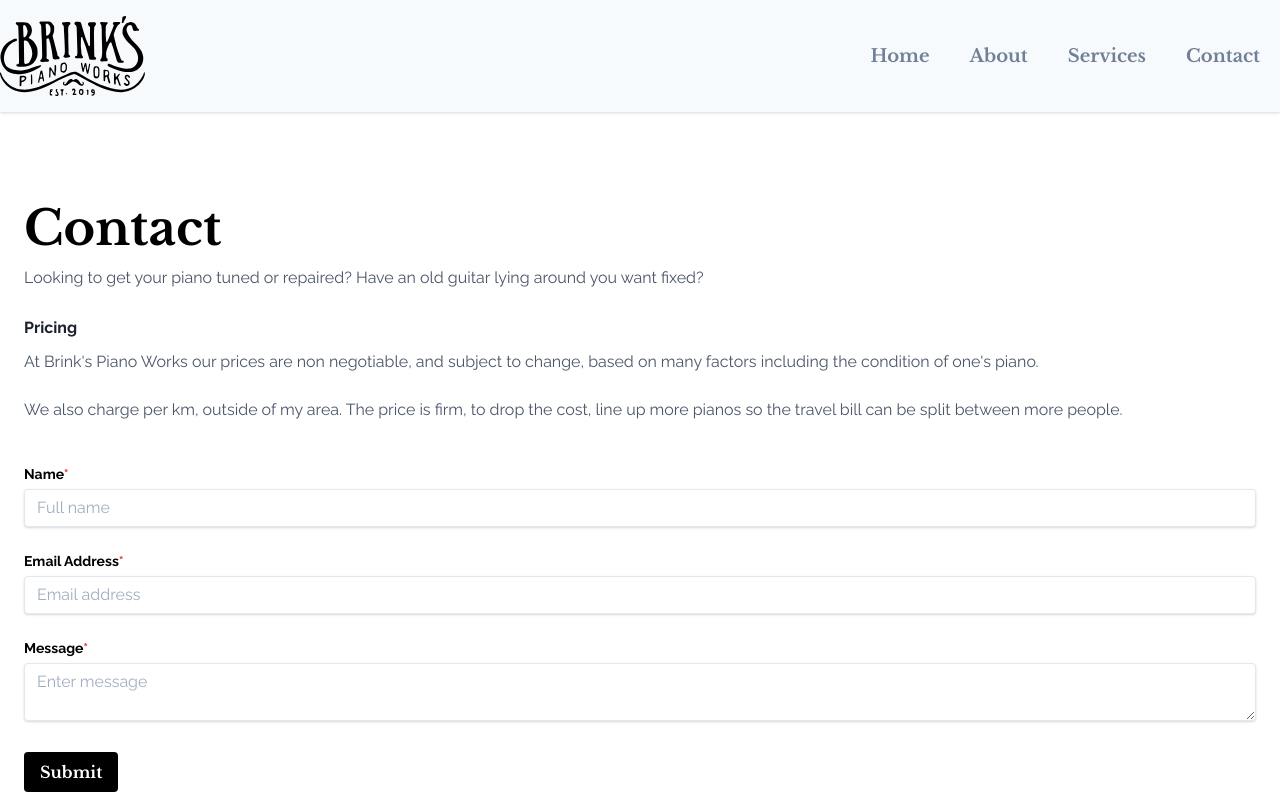
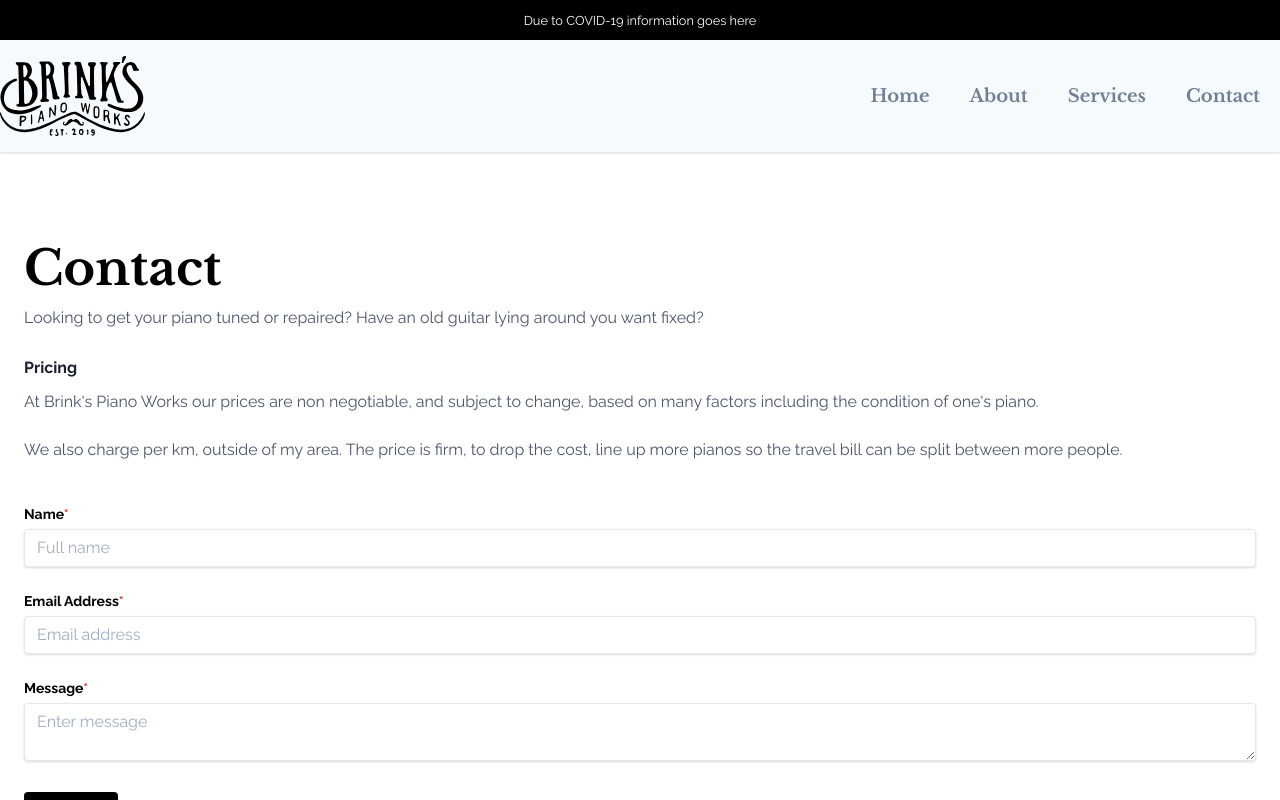
Before and after one commit to colbygarland/brinks-piano, a Nuxt app: page /contact in a window 1280 px wide. Shown: the top 800 px of the page. Built offline with nearby package versions, Linux system fonts and the light colour scheme.

Commit message:
Added covid banner

```diff
--- /dev/null
+++ b/components/CovidBanner.vue
@@ -0,0 +1,7 @@
+<template>
+  <div class="bg-primary px-2 py-2">
+    <p class="text-white text-center">
+      <small>Due to COVID-19 information goes here</small>
+    </p>
+  </div>
+</template>
--- a/layouts/default.vue
+++ b/layouts/default.vue
@@ -1,10 +1,20 @@
 <template>
   <div>
+    <CovidBanner />
     <PageHeader />
     <Nuxt />
     <footer class="bg-gray-900 text-white py-3 px-3">
       <div class="container mx-auto text-center">
-              <p><small>&copy;2020 Brink's Piano Works. <br class="md:hidden" />All rights reserved. <br class="md:hidden" /> Website by <a class="font-bold" href="https://colbygarland.ca" target="_blank">Colby Garland</a></small></p>
+        <p>
+          <small
+            >&copy;2020 Brink's Piano Works. <br class="md:hidden" />All rights
+            reserved. <br class="md:hidden" />
+            Website by
+            <a class="font-bold" href="https://colbygarland.ca" target="_blank"
+              >Colby Garland</a
+            ></small
+          >
+        </p>
       </div>
     </footer>
   </div>
@@ -13,11 +23,13 @@
 <script>
 import PageHeader from "~/components/Header";
 import Content from "~/components/Content";
+import CovidBanner from "~/components/CovidBanner";
 
 export default {
   components: {
-        'PageHeader': PageHeader,
-        'Content': Content,
+    PageHeader: PageHeader,
+    Content: Content,
+    CovidBanner: CovidBanner,
   },
-}
+};
 </script>
--- a/tailwind.config.js
+++ b/tailwind.config.js
@@ -7,7 +7,7 @@
 module.exports = {
     theme: {
         colors: {
-            primary: '#e5c93a',
+            primary: '#000000',
             secondary: '#667f61',
             transparent: 'transparent',
             current: 'currentColor',
```
Lines whose indentation alone changed are shown as unchanged.
